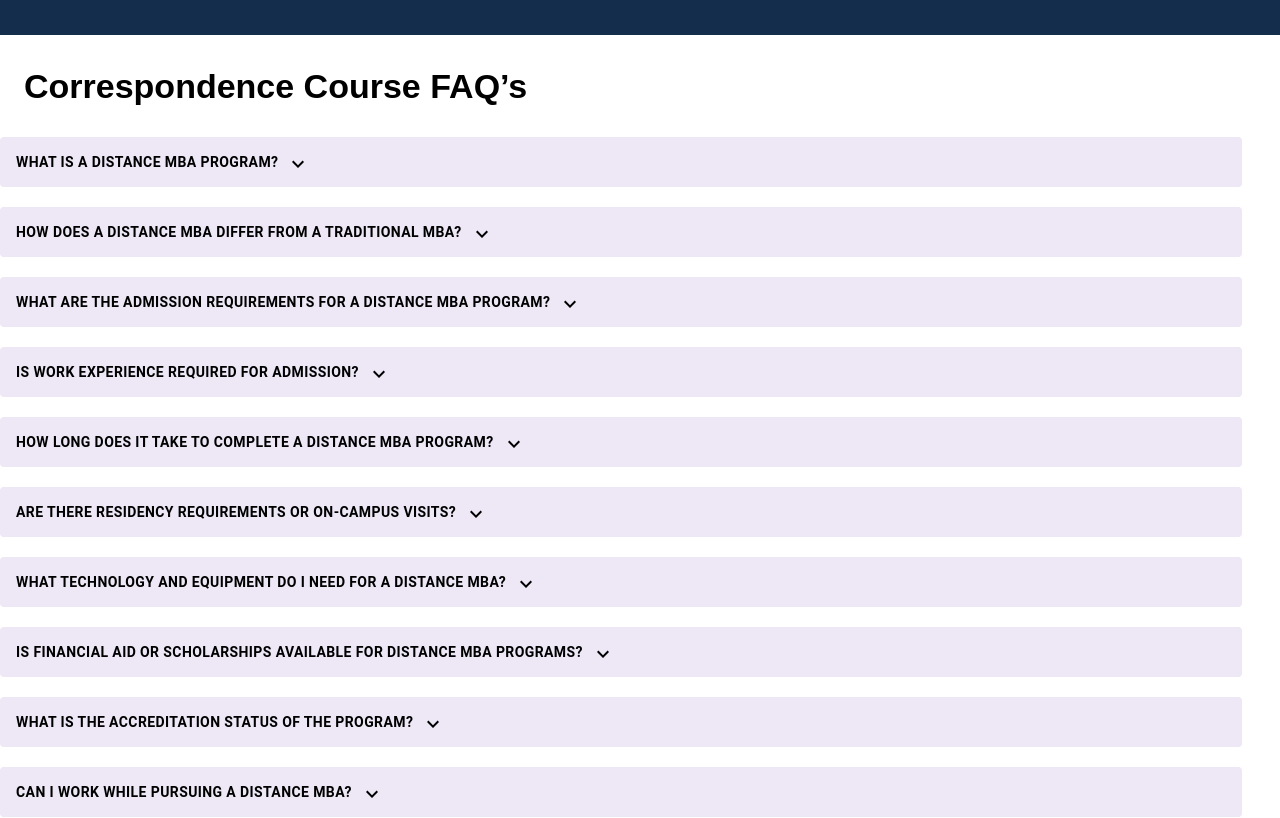
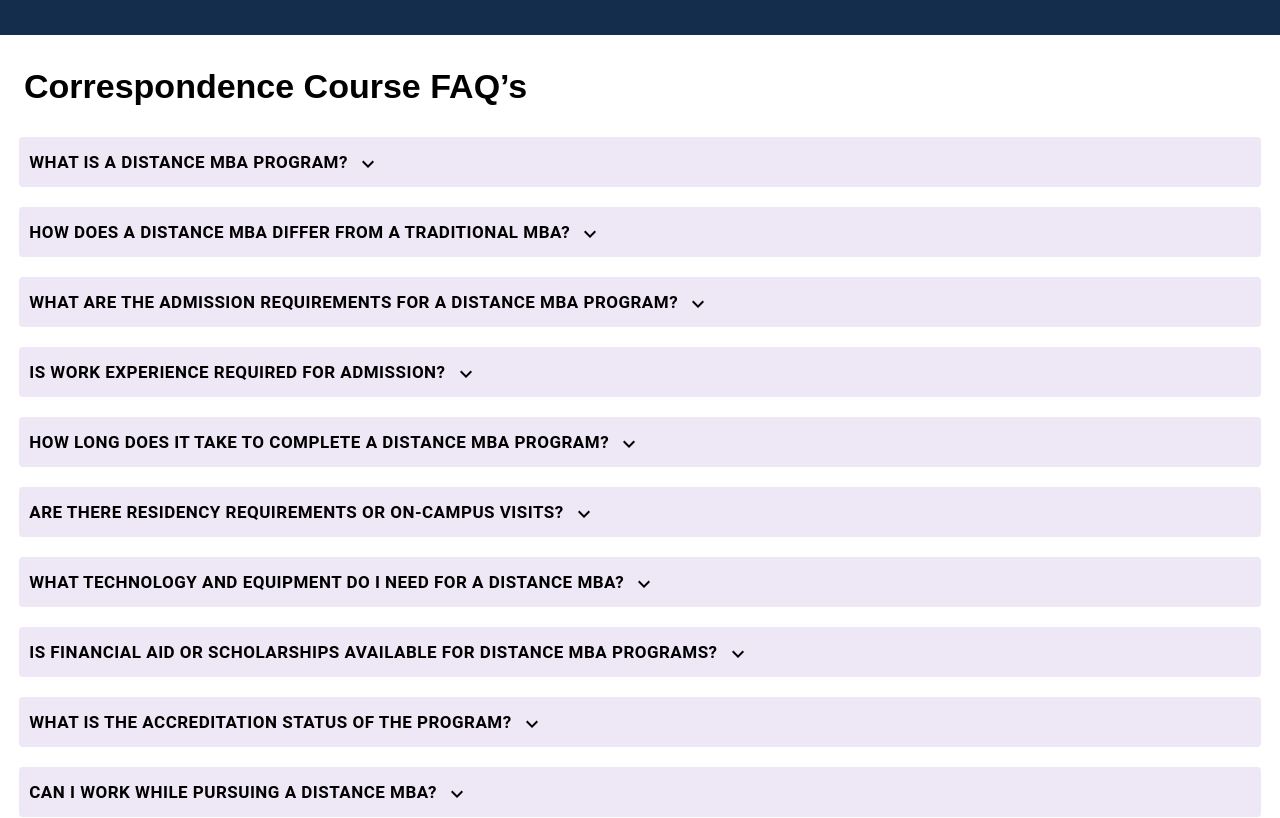
Before and after one commit to atharvchougule/MBA-Info, a React (Vite) app: page / in a window 1280 px wide. Shown: the part 2060-2878 px from the top of the page. Built offline with nearby package versions, Linux system fonts and the light colour scheme.

Commit message:
Deployed8 made small css changes

```diff
--- a/src/components/CollegeGrid.tsx
+++ b/src/components/CollegeGrid.tsx
@@ -43,7 +43,7 @@ const CollegeGrid = () => {
                     <li>SCDL is one of the largest universities in India which offers UG, PG, Diploma, and Certificate courses in the distance learning mode.</li>
                   </ul>
                 </Typography>
-                <Box sx={{ display: 'flex', justifyContent: 'space-between', marginTop: 4 }}>
+                <Box sx={{ display: 'flex', justifyContent: 'space-between', marginTop: 4 , gap:2 }}>
                   <EnquireNow
                     handleOpen={handleOpen}
                     color="primary"
@@ -88,7 +88,7 @@ const CollegeGrid = () => {
                     <li>Eligibility: Candidates must have completed Graduation Degree and a zeal to learn about Entrepreneurship.</li>
                   </ul>
                 </Typography>
-                <Box sx={{ display: 'flex', justifyContent: 'space-between', marginTop: 4 }}>
+                <Box sx={{ display: 'flex', justifyContent: 'space-between', marginTop: 4, gap:2 }}>
                   <EnquireNow
                     handleOpen={handleOpen}
                     color="primary"
@@ -131,7 +131,7 @@ const CollegeGrid = () => {
                     <li>LPU has gained approval from the University Grants Commission, Distance Education Bureau, AIU, National Council for Teacher Education (NCTE), Pharmacy Council of India (PCI), Council of Architecture (COA), and The Institute of Engineers (India).</li>
                   </ul>
                 </Typography>
-                <Box sx={{ display: 'flex', justifyContent: 'space-between', marginTop: 4 }}>
+                <Box sx={{ display: 'flex', justifyContent: 'space-between', marginTop: 4, gap:2 }}>
                   <EnquireNow
                     handleOpen={handleOpen}
                     color="primary"
--- a/src/components/DropDown.css
+++ b/src/components/DropDown.css
@@ -1,11 +1,13 @@
 
 .dropdown {
     margin-bottom: 20px;
+    width: 100%;
 }
 
 .dropdown-content {
     background-color: #fff;
-    padding: 10px;
+    padding: 5px;
+    padding-left: 0px;
     width: 97%;
 }
 
--- a/src/components/DropDown.tsx
+++ b/src/components/DropDown.tsx
@@ -1,6 +1,6 @@
 import  { useState } from 'react';
 import React from 'react';
-import { Button, Collapse, Typography } from '@mui/material';
+import { Button, Collapse, Typography , Box} from '@mui/material';
 import ExpandMoreIcon from '@mui/icons-material/ExpandMore';
 import './DropDown.css';
 
@@ -20,6 +20,7 @@ const DropDown: React.FC<DropDownProps> = ({label1 , label2}) => {
 
     return (
         <div className="dropdown" >
+        <Box display="flex" justifyContent="center">
         <Button
             variant="text"
             onClick={handleToggle}
@@ -37,15 +38,18 @@ const DropDown: React.FC<DropDownProps> = ({label1 , label2}) => {
                 backgroundColor: '#ede7f6',
                 textAlign: 'left',
                 justifyContent: 'flex-start',
-                paddingLeft: '16px',
+                paddingLeft: '10px',
+                paddingRight: '10px',
+                fontSize:{ xs: '10px', md: '15px' , lg: '17px'}
 
             }}
         >
             {label1}
         </Button>
+        </Box>
         <Collapse in={expanded}>
             <div className="dropdown-content">
-                <Typography variant="body1" sx={{textAlign:'left' }}>
+                <Typography variant="body1" sx={{textAlign:'left' , paddingLeft: 2 , margin : 1 }}>
                     {label2}
                 </Typography>
             </div>
```
Also changed, not shown: 1 other file (tests, documents, lock files or other folders).
